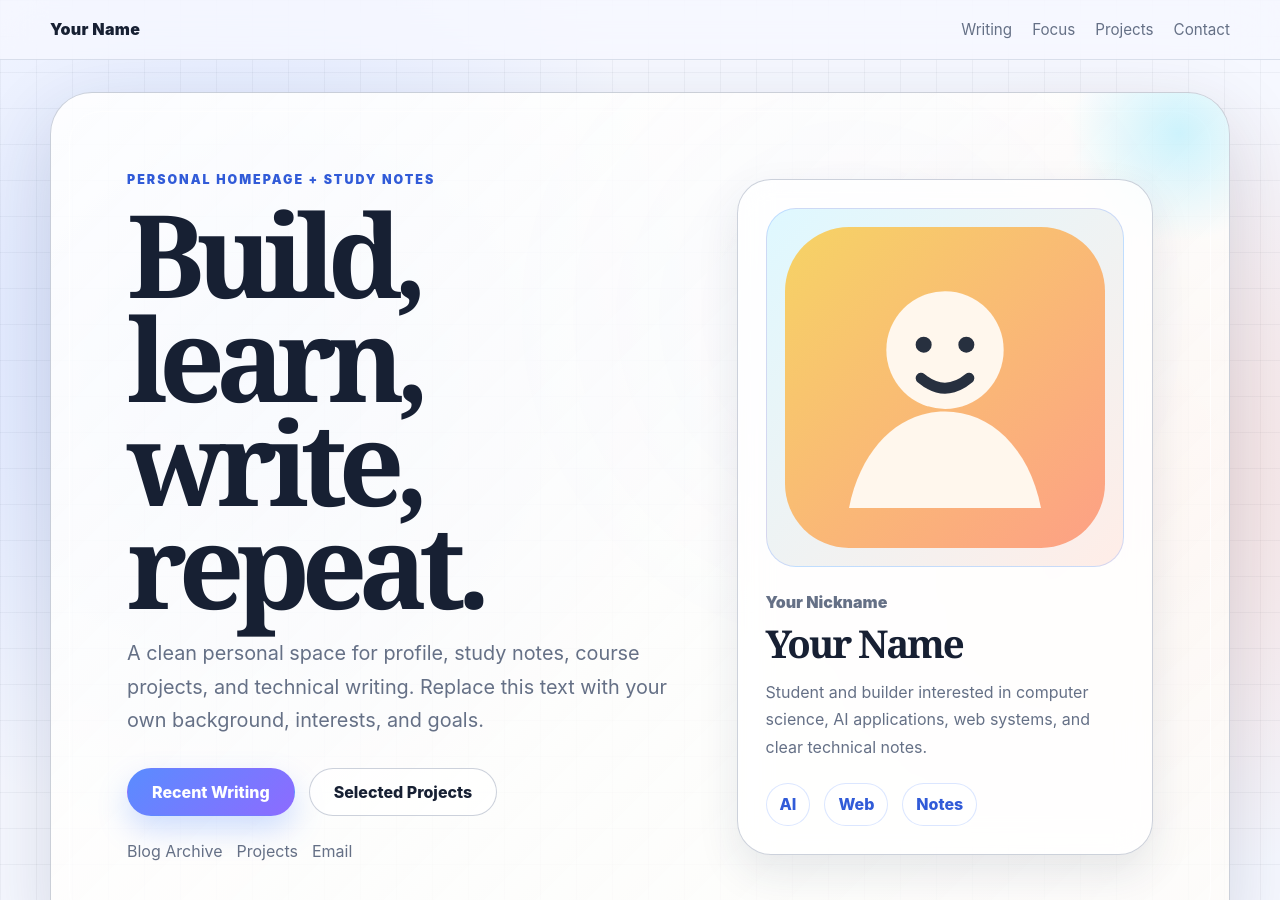
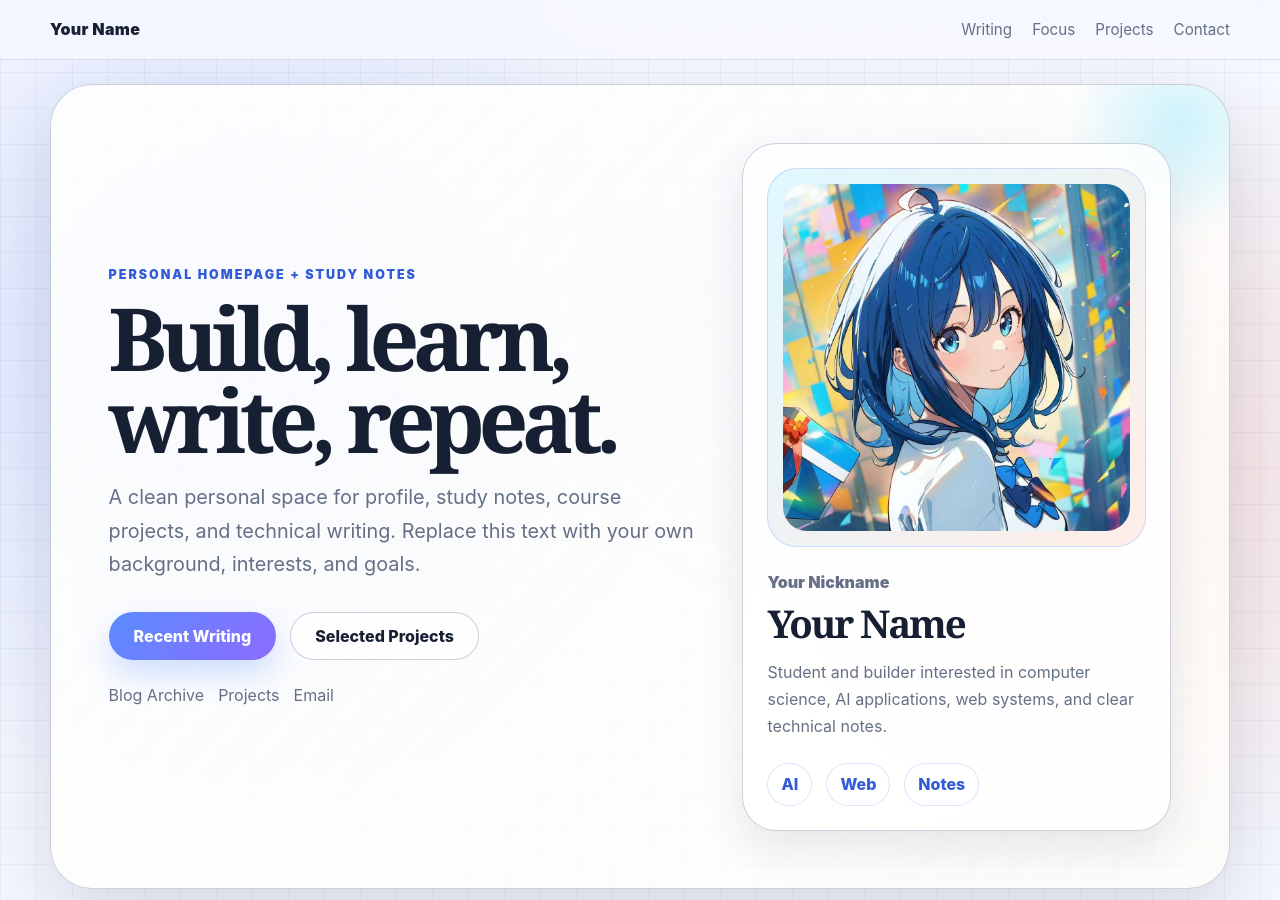
Before and after one commit to qhg13/qhg13.github.io, a Jekyll site: the page index.html, which Jekyll copies as it is, in a window 1280 px wide and 900 px high. Built offline with Jekyll 4.4.1, drawn with Linux system fonts in a browser that asks for light colours.

Commit message:
布局尺寸微调, 更换图片

```diff
--- a/assets/style.css
+++ b/assets/style.css
@@ -90,18 +90,18 @@ a:hover {
 /* 首屏外壳提供参考站类似的大圆角边框，同时加入科技感光晕。 */
 .hero-shell {
   display: grid;
-  grid-template-columns: minmax(0, 1.15fr) minmax(300px, 0.85fr);
-  gap: 46px;
+  grid-template-columns: minmax(0, 1.08fr) minmax(280px, 0.78fr);
+  gap: 40px;
   align-items: center;
-  min-height: calc(100vh - 118px);
-  margin-top: 32px;
+  min-height: 680px;
+  margin-top: 24px;
   border: 1px solid var(--line-strong);
   border-radius: 42px;
   background:
     linear-gradient(135deg, rgba(255, 255, 255, 0.88), rgba(255, 253, 248, 0.72)),
     radial-gradient(circle at 68% 26%, rgba(90, 140, 255, 0.16), transparent 22rem);
   box-shadow: var(--shadow);
-  padding: clamp(34px, 6vw, 76px);
+  padding: clamp(28px, 4.5vw, 58px);
   overflow: hidden;
   position: relative;
 }
@@ -153,11 +153,11 @@ a:hover {
 .page-title h1,
 .article h1 {
   margin: 0;
-  max-width: 760px;
+  max-width: 680px;
   color: var(--ink);
   font-family: Georgia, "Times New Roman", serif;
-  font-size: clamp(3.4rem, 9vw, 7.8rem);
-  line-height: 0.9;
+  font-size: clamp(2.9rem, 6.8vw, 5.9rem);
+  line-height: 0.94;
   letter-spacing: -0.075em;
 }
 
@@ -229,7 +229,9 @@ a:hover {
 
 .profile-card {
   border-radius: 34px;
-  padding: 28px;
+  padding: 24px;
+  max-width: 430px;
+  justify-self: center;
 }
 
 .avatar-frame {
@@ -238,7 +240,7 @@ a:hover {
   background:
     linear-gradient(135deg, rgba(53, 212, 255, 0.16), rgba(255, 143, 107, 0.16)),
     #fff;
-  padding: 18px;
+  padding: 15px;
 }
 
 .profile-card img {
--- a/index.html
+++ b/index.html
@@ -42,7 +42,7 @@
 
         <aside class="profile-card" aria-label="Profile card">
           <div class="avatar-frame">
-            <img src="assets/avatar.svg" alt="Avatar placeholder">
+            <img src="assets/banaijian.jpg" alt="Avatar placeholder">
           </div>
           <p class="nickname">Your Nickname</p>
           <h2>Your Name</h2>
```
Also changed, not shown: assets/banaijian.jpg (added).
